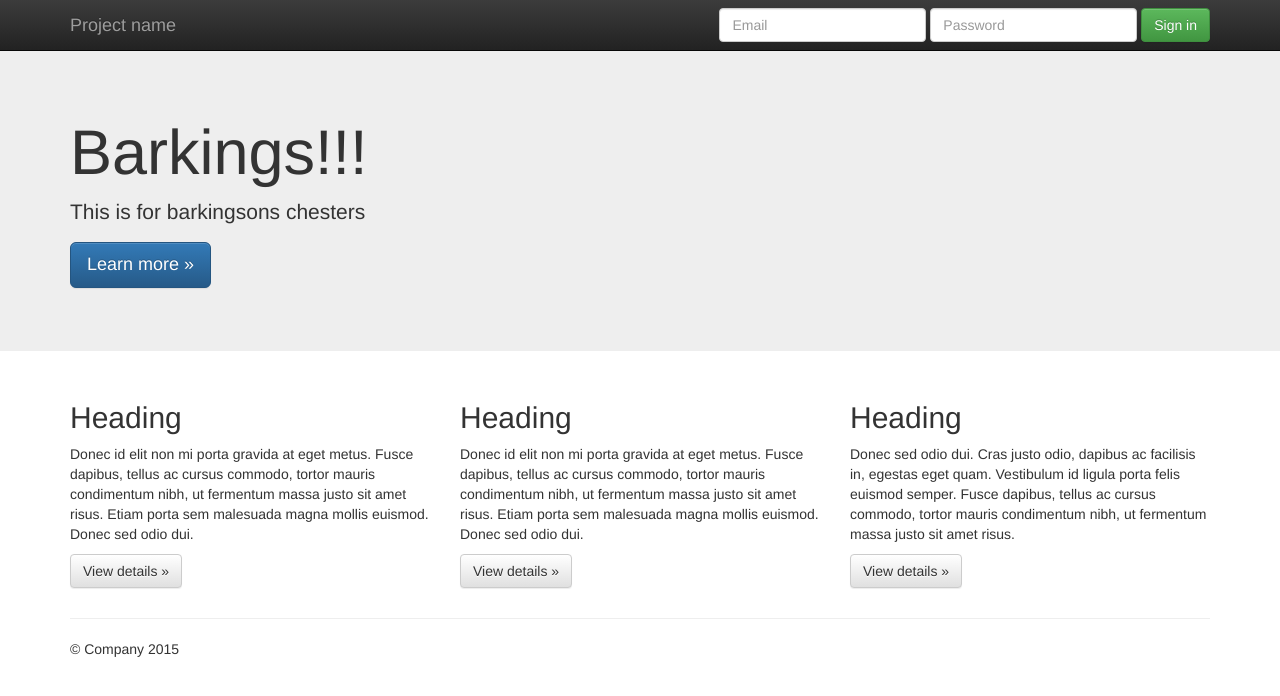
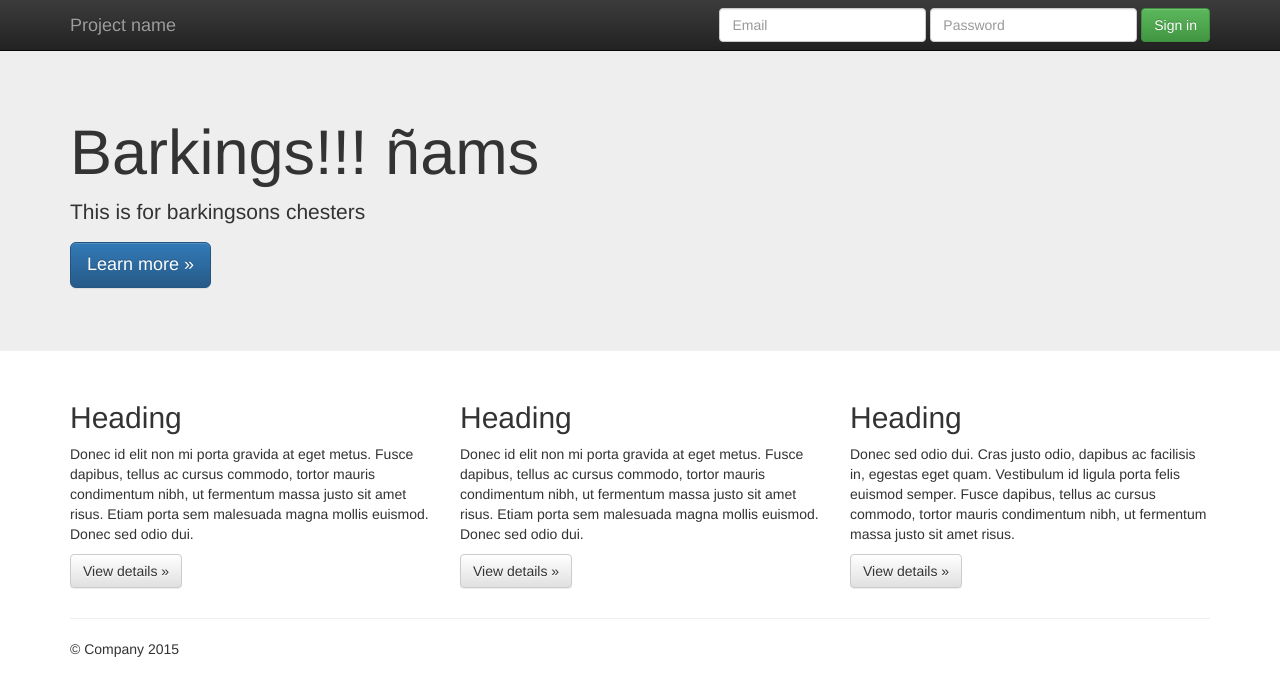
Before and after one commit to cesarglez21/github-demo, a plain HTML site: page index.html in a window 1280 px wide. Drawn offline with nearby package versions, Linux system fonts and the light colour scheme.

Commit message:
changesss

```diff
--- a/index.html
+++ b/index.html
@@ -55,7 +55,7 @@
     <!-- Main jumbotron for a primary marketing message or call to action -->
     <div class="jumbotron">
       <div class="container">
-        <h1>Barkings!!!</h1>
+        <h1>Barkings!!! ñams</h1>
         <p>This is for barkingsons chesters</p>
         <p><a class="btn btn-primary btn-lg" href="#" role="button">Learn more &raquo;</a></p>
       </div>
```
